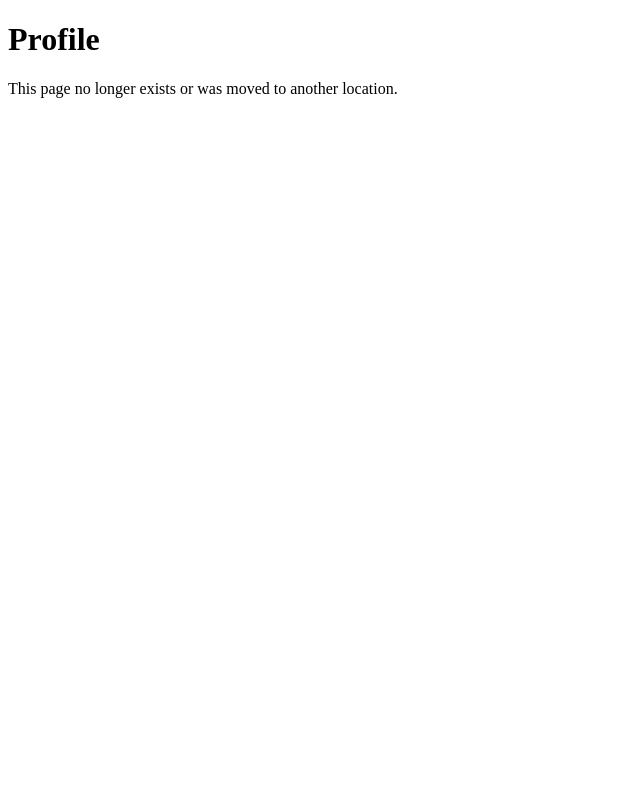
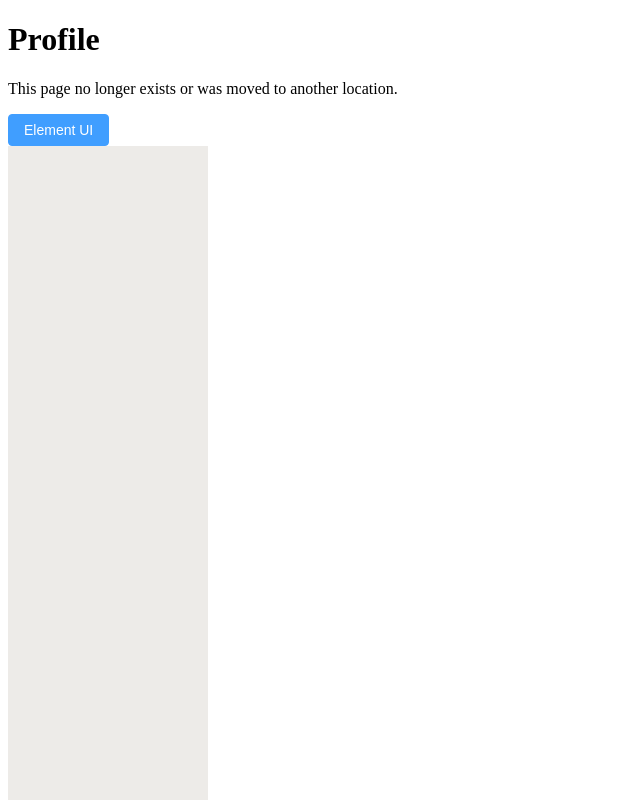
Before and after one commit to chrisluey/portgrid, a Vue app: page /Profile in a window 1280 px wide. Shown: the whole page, without its empty margins (0-640 px from the left). Built offline with nearby package versions, Linux system fonts and the light colour scheme; the HTML template or start-up script is replaced by a standard one.

Commit message:
element-plus actually added

```diff
--- a/package.json
+++ b/package.json
@@ -21,7 +21,10 @@
     "@vue/compiler-sfc": "^3.0.0",
     "babel-eslint": "^10.1.0",
     "eslint": "^6.7.2",
-    "eslint-plugin-vue": "^7.0.0"
+    "eslint-plugin-vue": "^7.0.0",
+    "sass": "^1.27.0",
+    "sass-loader": "^10.0.4",
+    "vue-cli-plugin-element-plus": "~0.0.13"
   },
   "eslintConfig": {
     "root": true,
--- /dev/null
+++ b/src/element-variables.scss
@@ -0,0 +1,11 @@
+/*
+Write your variables here. All available variables can be
+found in element-plus/packages/theme-chalk/src/common/var.scss.
+For example, to overwrite the theme color:
+*/
+$--color-primary: hotpink;
+
+/* icon font path, required */
+$--font-path: '~element-plus/lib/theme-chalk/fonts';
+
+@import "~element-plus/theme-chalk/src/index";
--- a/src/main.js
+++ b/src/main.js
@@ -1,5 +1,8 @@
 import { createApp } from 'vue'
 import App from './App.vue'
 import router from './router'
+import installElementPlus from './plugins/element'
 
-createApp(App).use(router).mount('#app')
+const app = createApp(App)
+installElementPlus(app)
+app.use(router).mount('#app')
--- /dev/null
+++ b/src/plugins/element.js
@@ -0,0 +1,6 @@
+import ElementPlus from 'element-plus'
+import '../element-variables.scss'
+
+export default (app) => {
+  app.use(ElementPlus)
+}
--- a/src/views/Profile.vue
+++ b/src/views/Profile.vue
@@ -2,5 +2,20 @@
   <div>
     <h1>Profile</h1>
     <p>This page no longer exists or was moved to another location.</p>
+    <el-button type="primary"> Element UI </el-button>
+    <div class = "left-panel">
+    </div>
+    <div class = "profile-panel">
+
+        </div>
   </div>
 </template>
+
+<style scoped>
+.left-panel {
+    width: 200px;
+    position: fixed;
+    background-color: #edebe8;
+    height: 100%;
+}
+</style>
```
Also changed, not shown: 1 other file (tests, documents, lock files or other folders).
